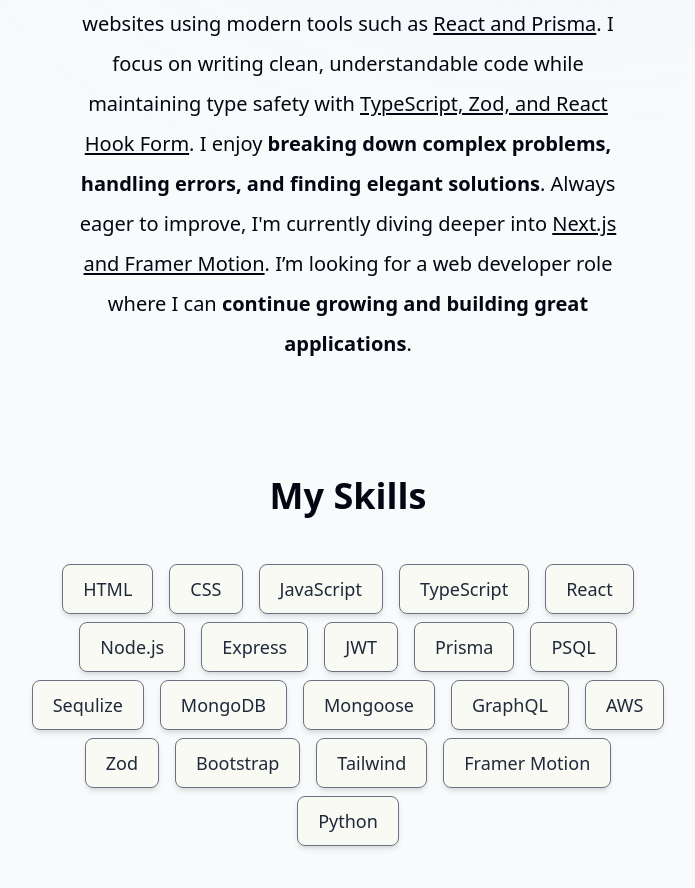
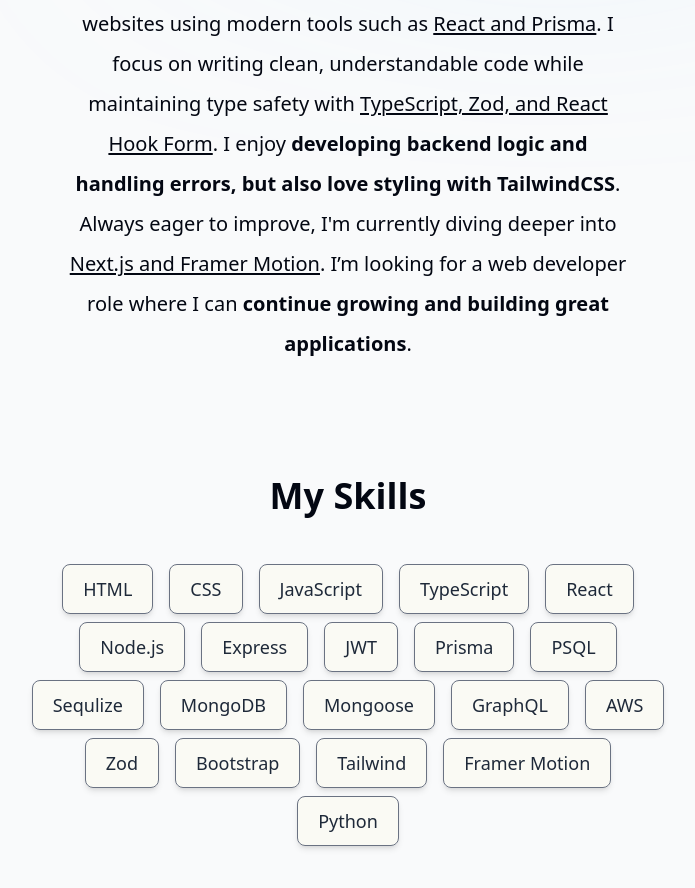
Before and after one commit to ZVKubajak/Portfolio, a React (Vite) app: page / in a window 1280 px wide. Shown: the part 900-1788 px from the top of the page, without its empty margins (292-987 px from the left). Built offline with nearby package versions, Linux system fonts and the light colour scheme.

Commit message:
Added Smooth Scrolling & Tweaked About Me Text

```diff
--- a/index.html
+++ b/index.html
@@ -1,5 +1,5 @@
 <!DOCTYPE html>
-<html lang="en">
+<html lang="en" class="scroll-smooth">
   <head>
     <meta charset="UTF-8" />
     <link
--- a/src/components/About.tsx
+++ b/src/components/About.tsx
@@ -23,8 +23,8 @@
         </span>
         . I enjoy{" "}
         <span className="font-bold">
-          breaking down complex problems, handling errors, and finding elegant
-          solutions
+          developing backend logic and handling errors, but also love styling
+          with TailwindCSS
         </span>
         . Always eager to improve, I'm currently diving deeper into{" "}
         <span className="underline underline-offset-2">
```
